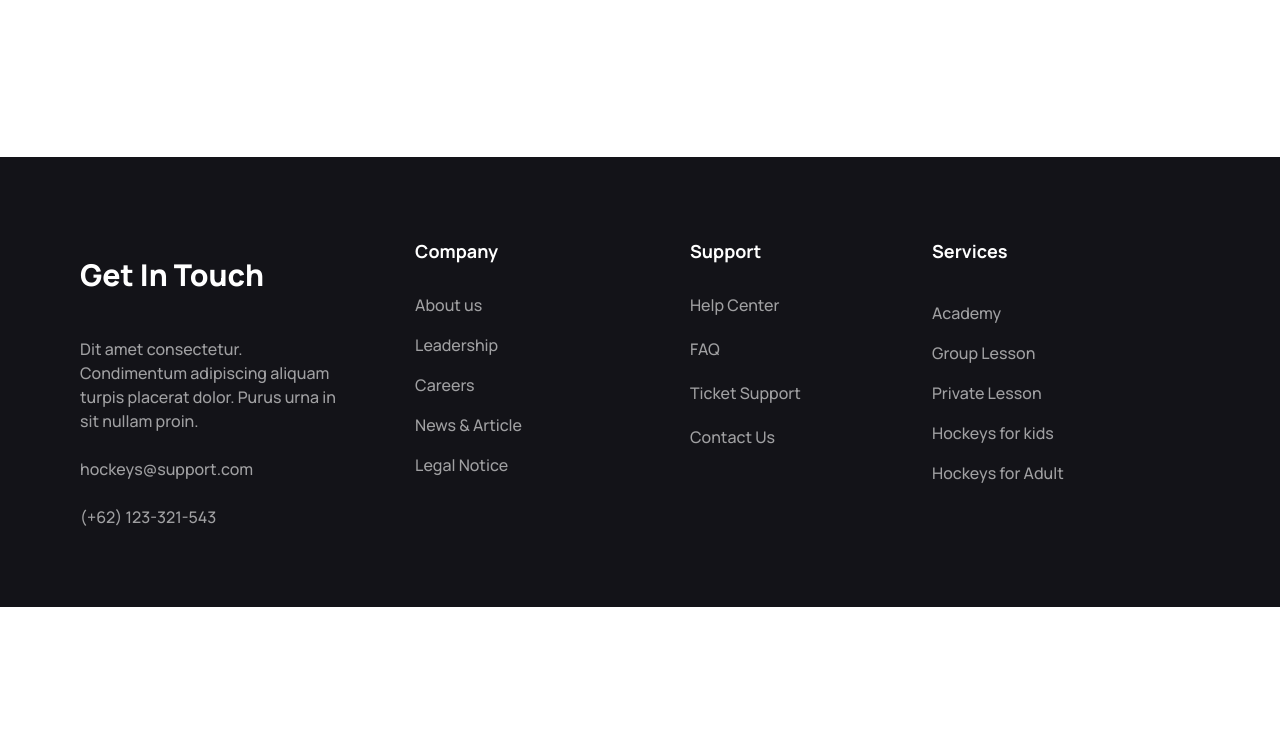
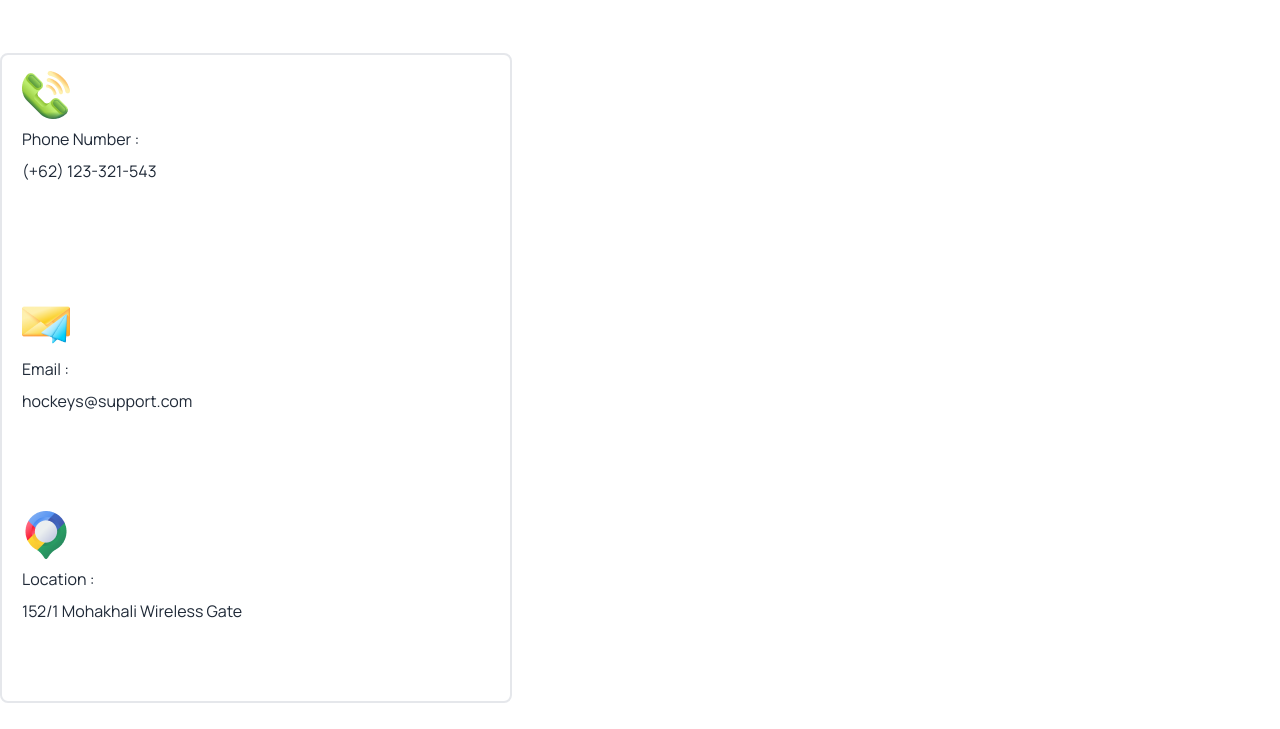
Before and after one commit to sifad-hossain/Assingment-3, a plain HTML site: page index.html in a window 1280 px wide. Shown: the part 3471-4200 px from the top of the page. Before the commit the page ends 4078 px from the top, so only its background shows below. Drawn offline with nearby package versions, Linux system fonts and the light colour scheme.

Commit message:
all section done

```diff
--- a/index.html
+++ b/index.html
@@ -483,6 +483,136 @@
   </section>
 
 
+
+
+
+
+
+
+
+
+
+
+
+
+
+
+
+
+
+
+
+
+
+
+
+
+
+
+
+
+
+
+
+
+
+
+
+
+  <!-- Card Section -->
+  <section>
+    <div class=" mt-5 lg:mt-14 lg:flex">
+
+
+
+        <div class=" lg:w-[40%] border-2 border-[rgba(19, 19, 24, 0.10)] rounded-lg lg:h-[650px] pl-5 ">
+          <div class="bg-[rgba(188, 237, 109, 0.10)] lg:h-[230px]  space-y-2">
+            <img class="pt-4" src="./Images/Group 1171275317.png" alt="">
+            <p>Phone Number :</p>
+            <h4>(+62) 123-321-543</h4>
+          </div>
+
+
+          <div class=" bg-[rgba(253, 221, 95, 0.10)] lg:h-[210px]  space-y-2">
+            <img class="pt-4" src="./Images/Group 1171275318.png" alt="">
+            <p>Email :</p>
+            <h4>hockeys@support.com</h4>
+          </div>
+
+
+          <div class="bg-[rgba(98, 156, 243, 0.10)] lg:h-[210px]  space-y-2">
+            <img class="pt-4" src="./Images/Group 1171275321.png" alt="">
+            <p>Location :</p>
+            <h4>152/1 Mohakhali Wireless Gate</h4>
+          </div>
+        </div>
+
+
+
+        <div class="w-[60%] ">
+
+      </div>
+
+
+
+      <!-- <div class="hero min-h-screen bg-base-200">
+        <div class="hero-content flex-col lg:flex-row-reverse">
+
+          <div class="card shrink-0 w-full max-w-sm shadow-2xl bg-base-100">
+
+            <form class="card-body">
+
+            <div class="">
+              <div class="form-control">
+                <label class="label">
+                  <span class="label-text">Email</span>
+                </label>
+                <input type="email" placeholder="email" class="input input-bordered" required />
+              </div>
+
+
+              <div class="form-control">
+                <label class="label">
+                  <span class="label-text">Password</span>
+                </label>
+                <input type="password" placeholder="password" class="input input-bordered" required />
+                <label class="label">
+                  <a href="#" class="label-text-alt link link-hover">Forgot password?</a>
+                </label>
+              </div>
+              <div class="form-control mt-6 ">
+                <button class="btn btn-primary">Login</button>
+              </div>
+            </div>
+
+            </form>
+          </div>
+
+
+
+
+
+
+
+        </div>
+      </div> -->
+    </div>
+  </section>
+
+
+
+
+
+
+
+
+
+
+
+
+
+
+
     </main>
 
     <!-- Footer Section -->
```
